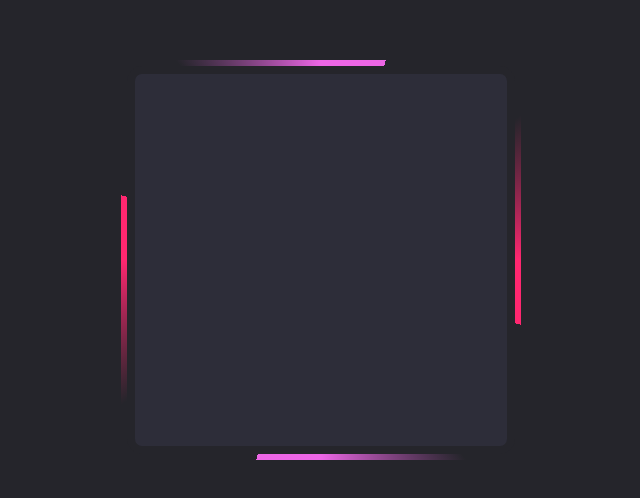
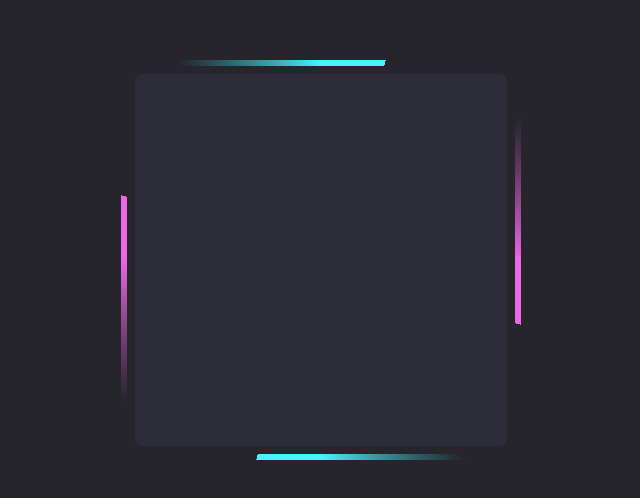
Before and after one commit to poe-cat/Shiny_Window_CSS, a plain HTML site: page index.html in a window 1280 px wide. Shown: the part 140-638 px from the top of the page, without its empty margins (319-959 px from the left). Drawn offline with Linux system fonts and the light colour scheme.

Commit message:
changed colors -v 2

```diff
--- a/styles.css
+++ b/styles.css
@@ -17,8 +17,8 @@ body
     position: relative;
     width: 400px;
     height: 400px;
-    background: repeating-conic-gradient(from var(--a), #ff2770 0%,
-    #ff2770 5%, transparent 5%, transparent 40%, #ff2770 50%);
+    background: repeating-conic-gradient(from var(--a), #ed66e6 0%,
+    #ed66e6 5%, transparent 5%, transparent 40%, #ed66e6 50%);
     animation: animate 4s linear infinite;
     border-radius: 20px;
 }
@@ -45,8 +45,8 @@ body
     position: absolute;
     width: 100%;
     height: 100%;
-    background: repeating-conic-gradient(from var(--a), #ed66e6 0%,
-    #ed66e6 5%, transparent 5%, transparent 40%, #ed66e6 50%);
+    background: repeating-conic-gradient(from var(--a), #45f3ff 0%,
+    #45f3ff 5%, transparent 5%, transparent 40%, #45f3ff 50%);
     animation: animate 4s linear infinite;
     animation-delay: -1s;
     border-radius: 20px;
```
